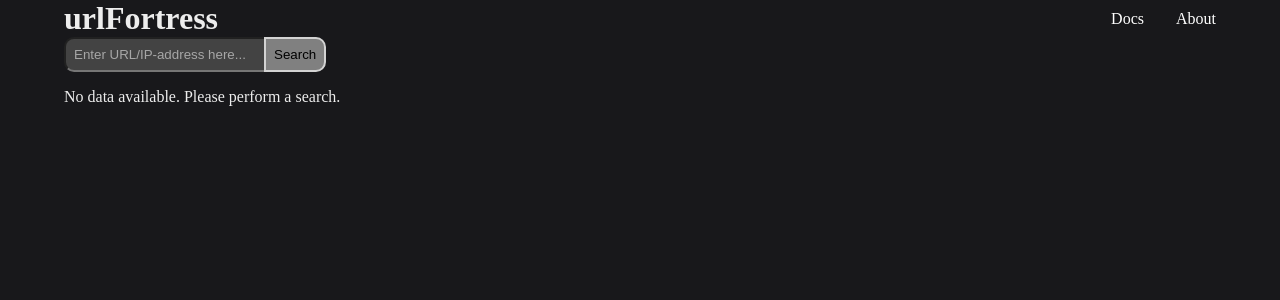
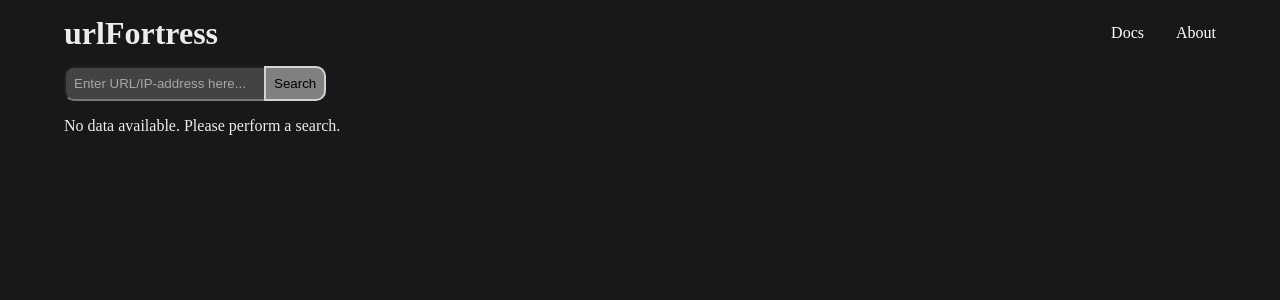
Before and after one commit to kappppe/URLfortress, a React (Vite) app in the folder client/: page / in a window 1280 px wide. Shown: the top 300 px of the page. Built offline with nearby package versions, Linux system fonts and the light colour scheme.

Commit message:
navbar gap

```diff
--- a/client/src/styles.css
+++ b/client/src/styles.css
@@ -140,6 +140,9 @@ button i {
   max-width: 700px;
 }
 
+nav {
+  margin-block: 1.5rem;
+}
 nav ul {
   gap: 2em;
 }
```
